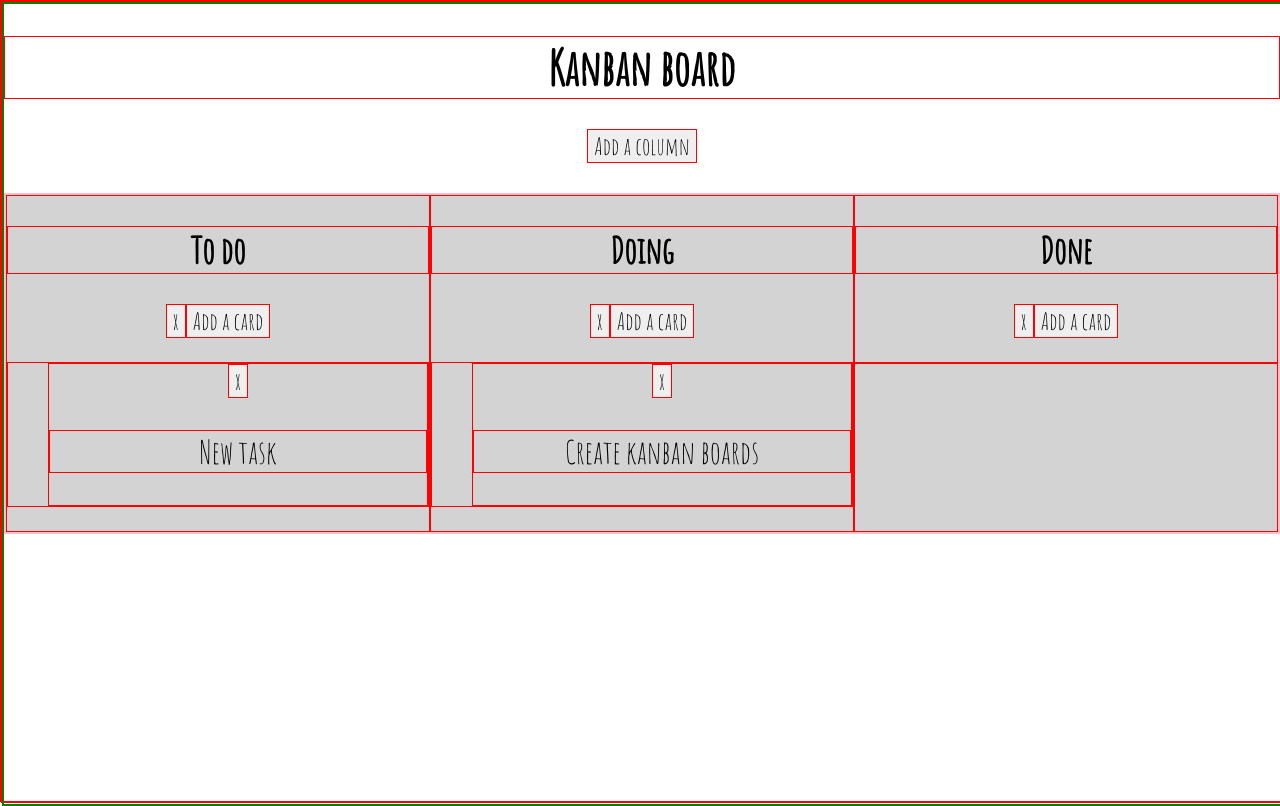
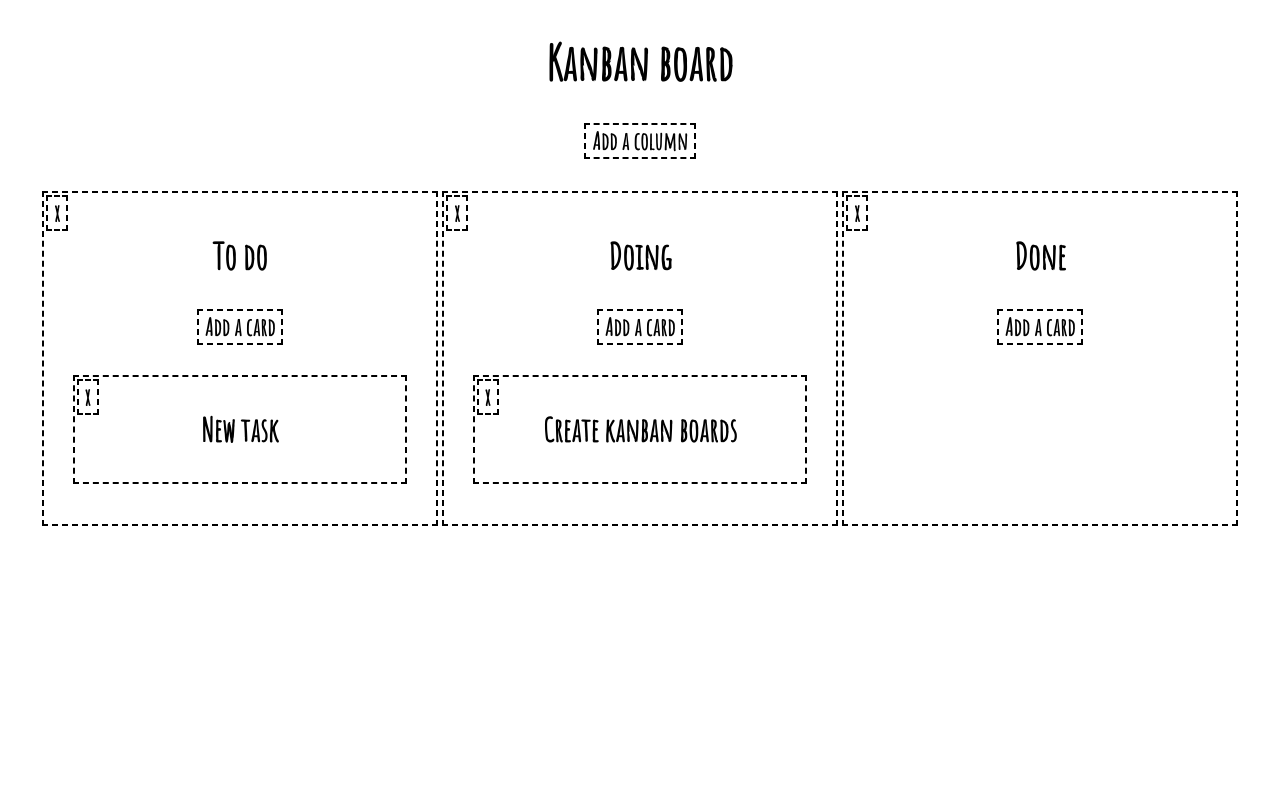
Before and after one commit to kensykasia/kanban, a plain HTML site: page index.html in a window 1280 px wide. Drawn offline with nearby package versions, Linux system fonts and the light colour scheme.

Commit message:
Change style.css

```diff
--- a/style.css
+++ b/style.css
@@ -1,34 +1,29 @@
-html,
 body {
   margin: 0;
   padding: 0;
-  width: 100%;
-  height: 100%;
   font-family: 'Amatic SC', cursive;
   font-size: 24px;
 }
 
 .column-container {
-  margin-top: 30px;
-  border: 2px solid pink;
   display: flex;
- flex-direction: row;
- flex-wrap: nowrap;
-}
-* {
-  border: 1px solid red;
+  flex-direction: row;
+  flex-wrap: nowrap;
+  margin: 0 auto;
+  width: 1200px;
 }
 .board {
   margin: 0 auto;
- height: 100%;
- border: 2px solid green;
+  height: auto;
 }
 .column {
-  width: 33.3%;
+  width: 400px;
   float: left;
-  background-color: lightgrey;
   height: auto;
   text-align: center;
+  padding: 10px;
+  margin: 2px;
+  position: relative;
 }
 h1 {
   text-align: center;
@@ -39,9 +34,20 @@ h1 {
   margin: 0 auto;
   font-family: 'Amatic SC', cursive;
   font-size: 24px;
+  margin-bottom: 30px;
+  font-weight: bold;
+  cursor: pointer;
+}
+.create-column:hover {
+  color: lightgrey;
 }
 .card {
   list-style-type: none;
+  font-weight: bold;
+  min-height: 40px;
+  position: relative;
+  margin-bottom: 15px;
+  cursor: pointer;
 }
 .card-description {
   font-size: 32px;
@@ -49,8 +55,48 @@ h1 {
 .add-card {
   font-family: 'Amatic SC', cursive;
   font-size: 24px;
+  font-weight: bold;
+}
+.add-card:hover {
+  cursor: pointer;
+  color: lightgrey;
 }
 .btn-delete {
   font-family: 'Amatic SC', cursive;
   font-size: 24px;
+  cursor: pointer;
+  font-weight: bold;
 }
+.btn-delete:hover {
+  color: red;
+}
+.card .btn-delete {
+  position: absolute;
+  top: 2px;
+  left: 2px;
+  font-weight: bold;
+}
+
+.column > .btn-delete {
+  position: absolute;
+  top: 2px;
+  left: 2px;
+
+}
+.card-placeholder {
+  border: 2px dashed grey;
+  height: 100px;
+  width: 100%;
+  list-style-type: none;
+}
+.column-card-list {
+  min-height: 100px;
+  width: 90%;
+  padding: 0;
+  margin: 30px auto;
+}
+
+.btn-delete, .add-card, .card, .create-column, .column{
+  background-color: white;
+  border: 2px dashed black;
+}
```
